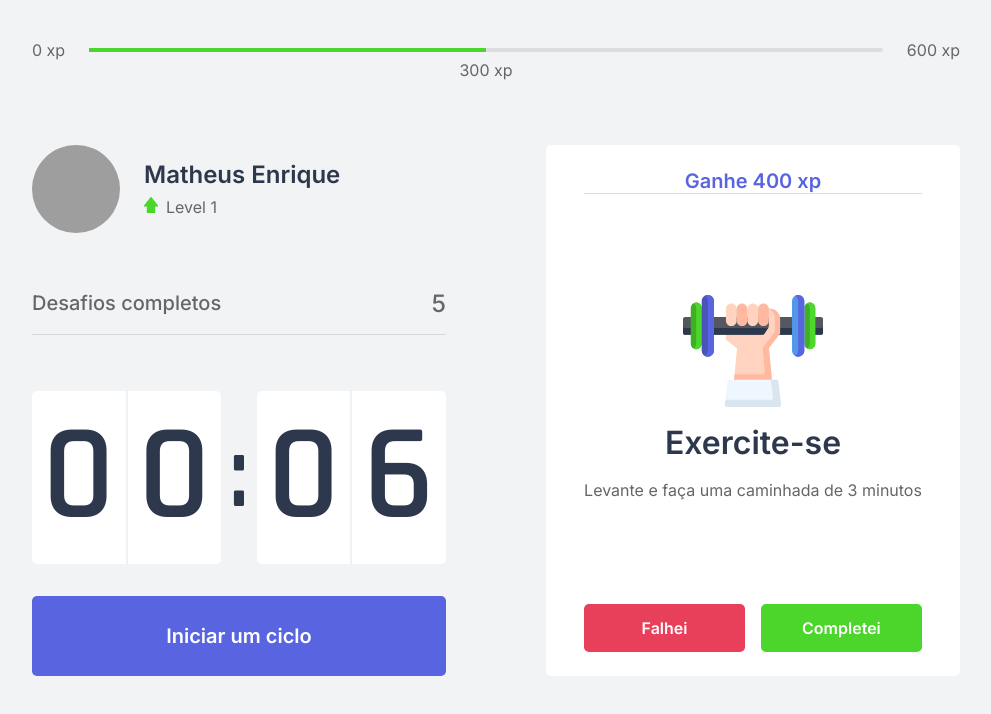
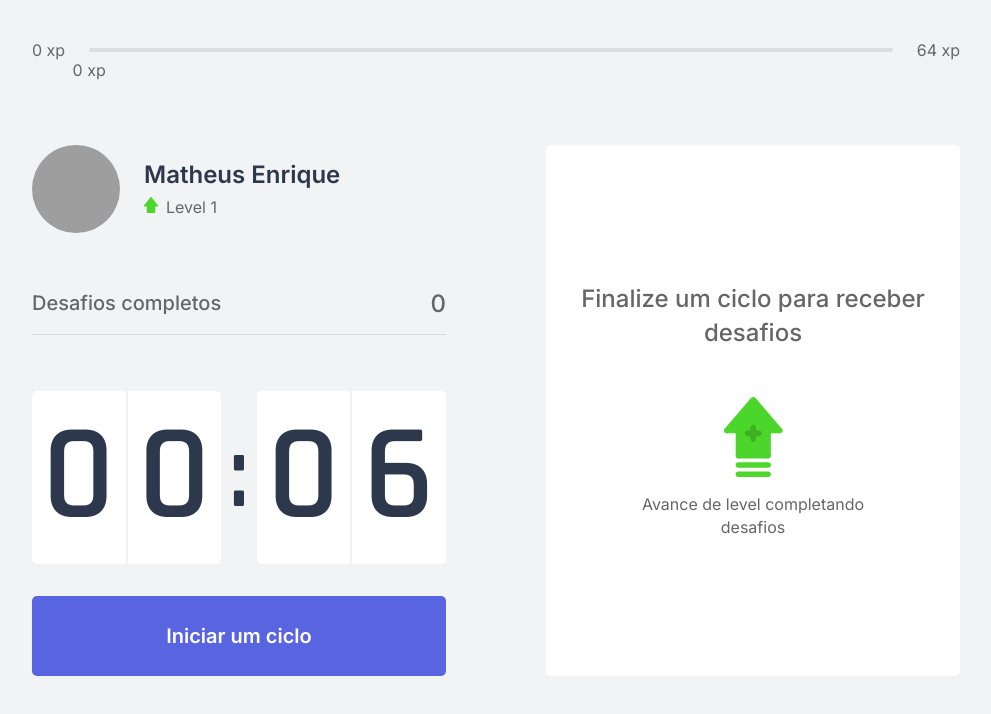
Before and after one commit to stylishcode/moveit-react-nextjs, a Next.js app: page / in a window 1280 px wide. Shown: the top 714 px of the page, without its empty margins (144-1135 px from the left). Built offline with nearby package versions, Linux system fonts and the light colour scheme; grey boxes are pictures that could not be loaded.

Commit message:
Challenges Context Finished

```diff
--- /dev/null
+++ b/challenges.json
@@ -0,0 +1,62 @@
+[
+  {
+    "type": "body",
+    "description": "Estique um de seus braços com a palma da mão virada para frente e puxe os dedos para cima por 10 segundos por mão.",
+    "amount": 80
+  },
+  {
+    "type": "body",
+    "description": "Estique seu braço contra o peito e puxe-o utilizando o outro braço por 10 segundos por braço.",
+    "amount": 60
+  },
+  {
+    "type": "body",
+    "description": "Puxe seu pescoço com a ajuda da mão para a direita e para a esquerda, permanecendo na posição por alguns segundos.",
+    "amount": 70
+  },
+  {
+    "type": "body",
+    "description": "Com as duas mãos na parte de trás da cabeça, leve-a para baixo, alongando a parte de trás da região.",
+    "amount": 60
+  },
+  {
+    "type": "body",
+    "description": "Cruze as pernas e desça com as mãos esticadas em direção ao chão. Repita o movimento com a outra perna na frente.",
+    "amount": 100
+  },
+  {
+    "type": "body",
+    "description": "Sentado, abra as pernas e tente encostar as palmas das mãos no chão, repita 3 vezes por 5 segundos.",
+    "amount": 80
+  },
+  {
+    "type": "body",
+    "description": "Puxe o joelho de encontro ao peito e segure, troque de perna após 10 segundos.",
+    "amount": 50
+  },
+  {
+    "type": "body",
+    "description": "Sentado, cruze uma perna e incline seu tronco à frente, troque de perna após 10 segundos.",
+    "amount": 80
+  },
+  {
+    "type": "eye",
+    "description": "Sentado, feche os olhos e cubra-os com as palmas da mão durante 2 minutos, depois abra normalmente.",
+    "amount": 90
+  },
+  {
+    "type": "eye",
+    "description": "Em algum ambiente aberto, olhe o mais longe que puder em quatro direções por 3s, mexa apenas os olhos. Repita 3 vezes.",
+    "amount": 140
+  },
+  {
+    "type": "eye",
+    "description": "Usando os polegares, massage a área abaixo das sobrancelhas em movimentos circulares por 15 segundos.",
+    "amount": 70
+  },
+  {
+    "type": "body",
+    "description": "Em pé, gire a cintura o máximo que puder para a esquerda, segure por cinco segundos. Repita para a direita.",
+    "amount": 90
+  }
+]
--- a/src/components/ChallengeBox.tsx
+++ b/src/components/ChallengeBox.tsx
@@ -1,24 +1,27 @@
+import { useContext } from "react";
+import { ChallengesContext } from "../contexts/ChallengesContext";
 import styles from "../styles/components/challengeBoxContainer.module.css";
 
 export function ChallengeBox()  {
-  const hasActiveChallenge = true;
+  const { activeChallenge, resetChallenge } = useContext(ChallengesContext);
 
   return (
     <div className={styles.challengeBoxContainer}>
-      { hasActiveChallenge ? (
+      { activeChallenge ? (
         <div className={styles.challengeActive}>
-          <header>Ganhe 400 xp</header>
+          <header>Ganhe { activeChallenge.amount } xp</header>
 
           <main>
-            <img src="icons/body.svg" alt="Halter" />
+            <img src={`icons/${activeChallenge.type}.svg`} alt="Halter" />
             <strong>Exercite-se</strong>
-            <p>Levante e faça uma caminhada de 3 minutos</p>
+            <p>{ activeChallenge.description }</p>
           </main>
 
           <footer>
             <button
               type="button"
               className={styles.challengeFailedButton}
+              onClick={resetChallenge}
             >
               Falhei
             </button>
--- a/src/components/CompletedChallenges.tsx
+++ b/src/components/CompletedChallenges.tsx
@@ -1,10 +1,14 @@
+import { useContext } from "react";
+import { ChallengesContext } from "../contexts/ChallengesContext";
 import styles from "../styles/components/CompletedChallenges.module.css";
 
 export function CompletedChallenges() {
+  const { challengesCompleted } = useContext(ChallengesContext);
+
   return (
     <div className={styles.completedChallengesContainer}>
       <span>Desafios completos</span>
-      <span>5</span>
+      <span>{ challengesCompleted }</span>
     </div>
   );
 }
--- a/src/components/Countdown.tsx
+++ b/src/components/Countdown.tsx
@@ -1,10 +1,13 @@
-import { useState, useEffect } from "react";
+import { useState, useEffect, useContext } from "react";
+import { ChallengesContext } from "../contexts/ChallengesContext";
 import styles from "../styles/components/Countdown.module.css";
 
 /* variável de tipagem global para saber que é um tipo Timeout, é opcional */
 let countdownTimeout: NodeJS.Timeout;
 
 export function Countdown() {
+  const { startNewChallenge } = useContext(ChallengesContext);
+
   const [time, setTime] = useState(0.1 * 60); /* 25 * 60 é 25min em segundos */
   const [isActive, setIsActive] = useState(false); /* Verifica se o contador está parado ou em execução */
   const [hasFinished, setHasFinished] = useState(false);
@@ -42,6 +45,7 @@
     } else if (isActive && time === 0) {
       setHasFinished(true); /* Finalizou o tempo */
       setIsActive(false);
+      startNewChallenge();
     }
   }, [isActive, time]) /* isActive faz a função executar uma vez, time faz a função executar enquanto o if for verdade*/
 
--- a/src/components/ExperienceBar.tsx
+++ b/src/components/ExperienceBar.tsx
@@ -1,14 +1,23 @@
+import { useContext } from 'react';
+import { ChallengesContext } from '../contexts/ChallengesContext';
 import styles from '../styles/components/ExperienceBar.module.css';
 
 export function ExperienceBar() {
+  const { currentExperience, experienceToNextLevel } = useContext(ChallengesContext);
+
+  const percentToNextLevel = Math.round(currentExperience * 100) / experienceToNextLevel;
+
   return(
     <header className={styles.experienceBar}>
       <span>0 xp</span>
-        <div>
-          <div style={{ width: '50%' }}/>
-          <span className={styles.currentExperience} style={{ left: '50%' }}>300 xp</span>
-        </div>
-      <span>600 xp</span>
+      <div>
+        <div style={{ width: `${percentToNextLevel}%` }}/>
+
+        <span className={styles.currentExperience} style={{ left: `${percentToNextLevel}%` }}>
+          {currentExperience} xp
+        </span>
+      </div>
+      <span>{experienceToNextLevel} xp</span>
     </header>
   );
 }
--- /dev/null
+++ b/src/contexts/ChallengesContext.tsx
@@ -0,0 +1,69 @@
+import { createContext, useState, ReactNode } from "react";
+import challenges from "../../challenges.json"; /* Array de objetos */
+
+interface Challenge {
+  type: 'body' | 'eye';
+  description: string;
+  amount: number;
+}
+
+interface ChallengesContextData {
+  level: number;
+  currentExperience: number;
+  experienceToNextLevel: number;
+  challengesCompleted: number;
+  activeChallenge: Challenge;
+  levelUp: () => void;
+  startNewChallenge: () => void;
+  resetChallenge: () => void;
+}
+
+interface ChallengesProviderProps {
+  /* Aceita qualquer elemento filho como children: componentes, textos, tag HTML... etc */
+  children: ReactNode;
+}
+
+export const ChallengesContext = createContext({} as ChallengesContextData);
+
+export function ChallengesProvider({ children } : ChallengesProviderProps) {
+  const [level, setLevel] = useState(1);
+  const [currentExperience, setCurrentExperience] = useState(0);
+  const [challengesCompleted, setChallengesCompleted] = useState(0);
+
+  const [activeChallenge, setActiveChallenge] = useState(null);
+
+  const experienceToNextLevel = Math.pow((level + 1) * 4, 2); /* Calculo usado para RPG's, procurado na internet */
+
+  function levelUp() {
+    setLevel(level + 1);
+  }
+
+  function startNewChallenge() {
+  /* floor porque ele pode retornar numeros quebrados */
+    const randomChallengeIndex = Math.floor(Math.random() * challenges.length);
+    const challenge = challenges[randomChallengeIndex];
+
+    setActiveChallenge(challenge);
+  }
+
+  function resetChallenge() {
+    setActiveChallenge(null);
+  }
+
+  return (
+    <ChallengesContext.Provider
+      value={ {
+        level,
+        currentExperience,
+        experienceToNextLevel,
+        challengesCompleted,
+        levelUp,
+        startNewChallenge,
+        activeChallenge,
+        resetChallenge
+      }}
+    >
+      { children }
+    </ChallengesContext.Provider>
+  )
+}
--- a/src/pages/_app.tsx
+++ b/src/pages/_app.tsx
@@ -1,7 +1,18 @@
 import '../styles/global.css';
 
+import { ChallengesContext, ChallengesProvider } from '../contexts/ChallengesContext';
+
 function MyApp({ Component, pageProps }) {
-  return <Component {...pageProps} />
+  return (
+    /*
+      Todos os elementos dentro do Provider aos dados daquele contexto
+      Ou seja, como o app é algo que ficar por volta de toda a aplicação, quer dizer que toda a aplicação vai ter acesso
+      aos dados do ChallengesContext
+     */
+    <ChallengesProvider>
+      <Component {...pageProps} />
+    </ChallengesProvider>
+  )
 }
 
 export default MyApp
```
